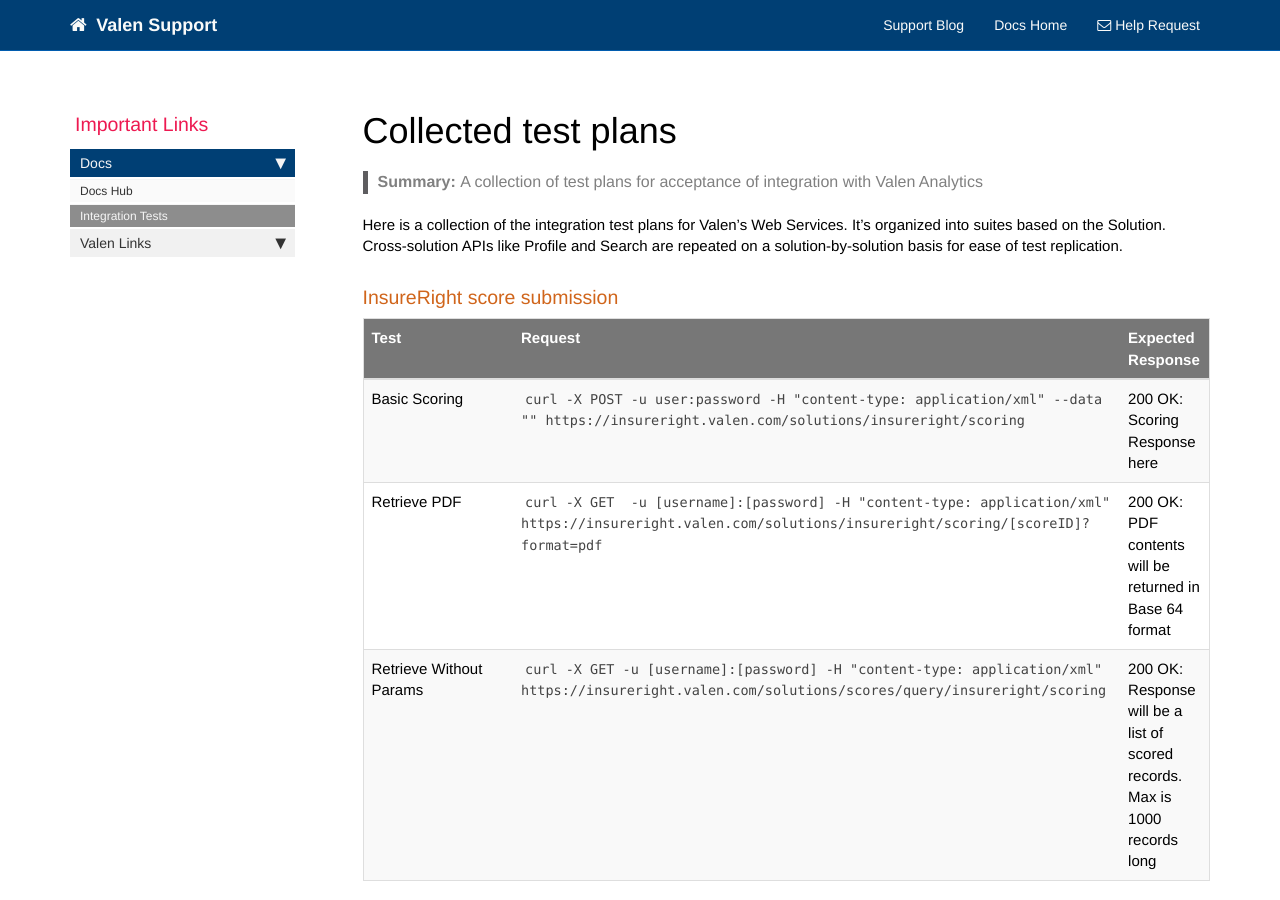
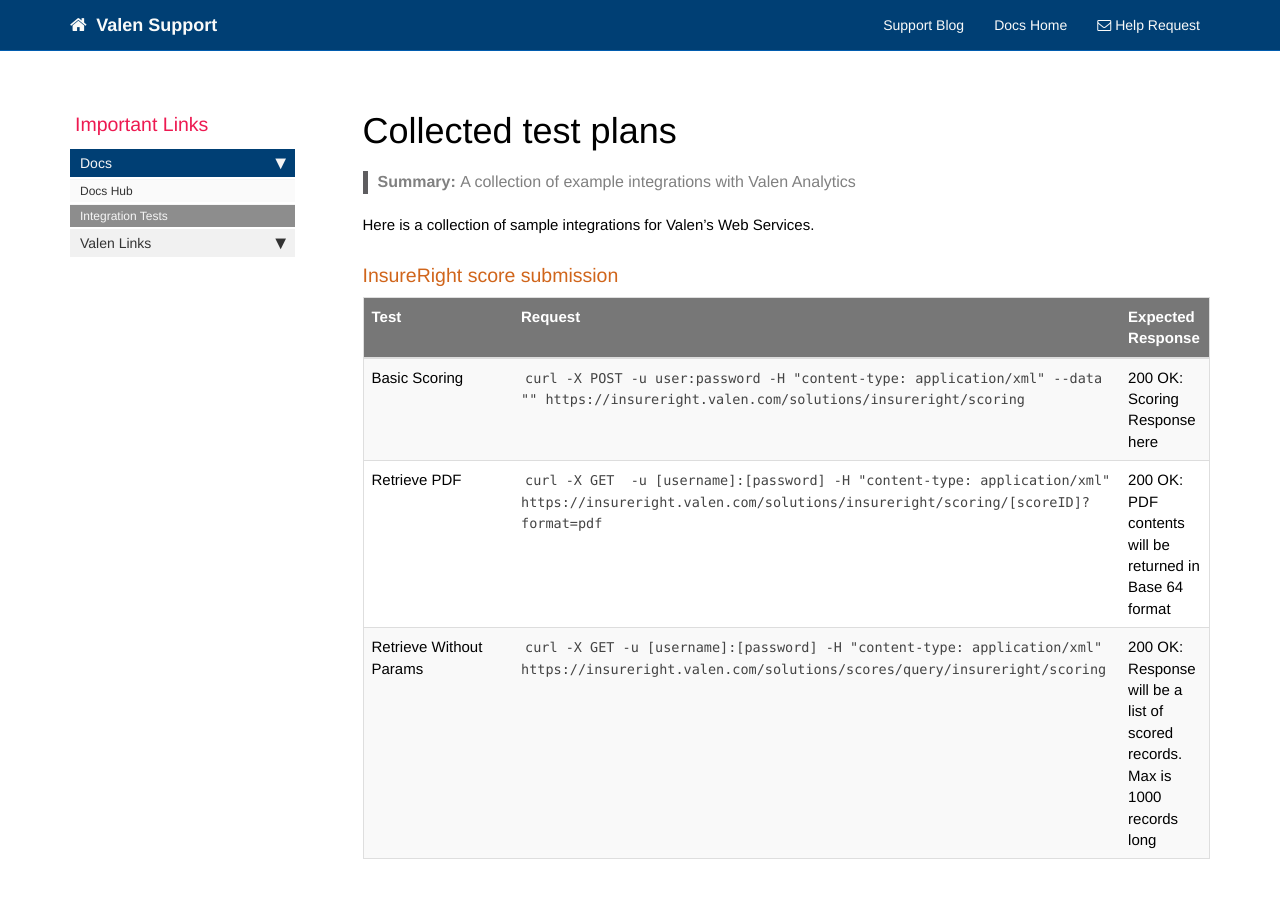
Before and after one commit to valensupport/valensupport.github.io, a Jekyll site: the page built from pages/test_plans.md, in a window 1280 px wide and 900 px high. Built offline with Jekyll 4.4.1, drawn with Linux system fonts in a browser that asks for light colours; nearby versions of some CDN libraries; comment, search, counter and statistics services are not loaded.

Commit message:
Update test_plans.md

```diff
--- a/pages/test_plans.md
+++ b/pages/test_plans.md
@@ -5,10 +5,10 @@ permalink: test_plans.html
 sidebar: nav_sidebar
 toc: false
 last_updated: December, 2016
-summary: A collection of test plans for acceptance of integration with Valen Analytics
+summary: A collection of example integrations with Valen Analytics
 ---
 
-Here is a collection of the integration test plans for Valen's Web Services. It's organized into suites based on the Solution. Cross-solution APIs like Profile and Search are repeated on a solution-by-solution basis for ease of test replication.
+Here is a collection of sample integrations for Valen's Web Services.
 
 ### InsureRight score submission
 
```
